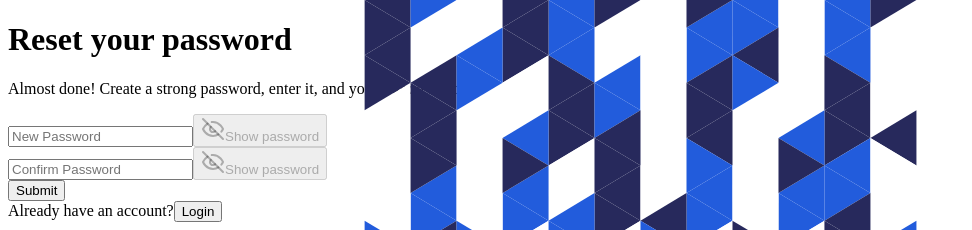
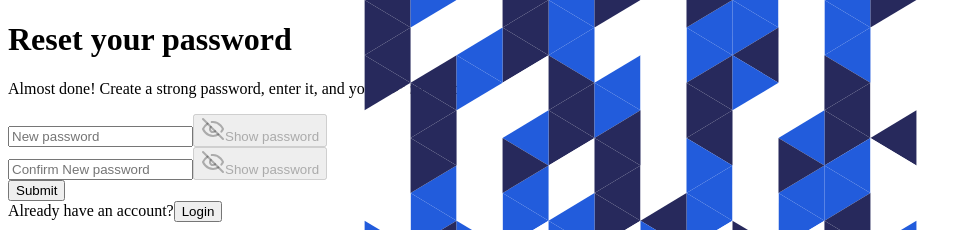
Before and after one commit to mytreehouse-ai/cygnus-a, a Next.js app: page /auth/change-password in a window 1280 px wide. Shown: the top 230 px of the page, without its empty margins (0-972 px from the left). Built offline with nearby package versions, Linux system fonts and the light colour scheme.

Commit message:
style(auth/change-password): Update placeholder text casing and wording

```diff
--- a/app/auth/change-password/page.tsx
+++ b/app/auth/change-password/page.tsx
@@ -78,7 +78,7 @@ const ChangePasswordPage = () => {
                           ? "border-red-400 bg-red-50 placeholder:text-red-500"
                           : "",
                       )}
-                      placeholder="New Password"
+                      placeholder="New password"
                       {...field}
                     />
                   </FormControl>
@@ -98,7 +98,7 @@ const ChangePasswordPage = () => {
                           ? "border-red-400 bg-red-50 placeholder:text-red-500"
                           : "",
                       )}
-                      placeholder="Confirm Password"
+                      placeholder="Confirm New password"
                       {...field}
                     />
                   </FormControl>
```
